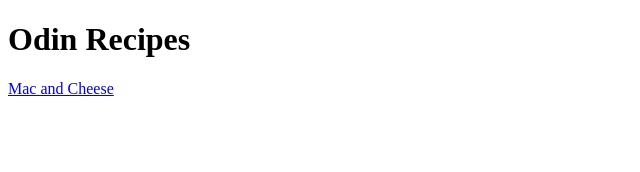
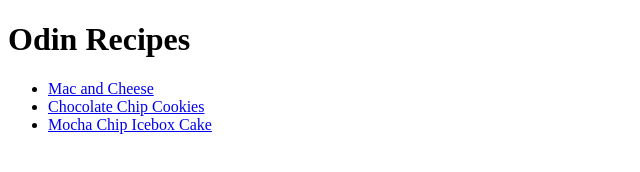
Before and after one commit to teldenurcow/odin-recipes, a plain HTML site: page index.html in a window 1280 px wide. Shown: the whole page, without its empty margins (0-640 px from the left). Drawn offline with Linux system fonts and the light colour scheme.

Commit message:
Make links into unordered list

```diff
--- a/index.html
+++ b/index.html
@@ -7,6 +7,10 @@
 </head>
 <body>
    <h1>Odin Recipes</h1>
-   <a href="recipes/mac-and-cheese.html">Mac and Cheese</a>
+<ul>
+   <li><a href="recipes/mac-and-cheese.html">Mac and Cheese</a></li>
+   <li><a href="recipes/chocolate-chip-cookies.html">Chocolate Chip Cookies</a></li>
+   <li><a href="recipes/mocha-chip-icebox-cake.html">Mocha Chip Icebox Cake</a></li>
+</ul>
 </body>
 </html>
```
